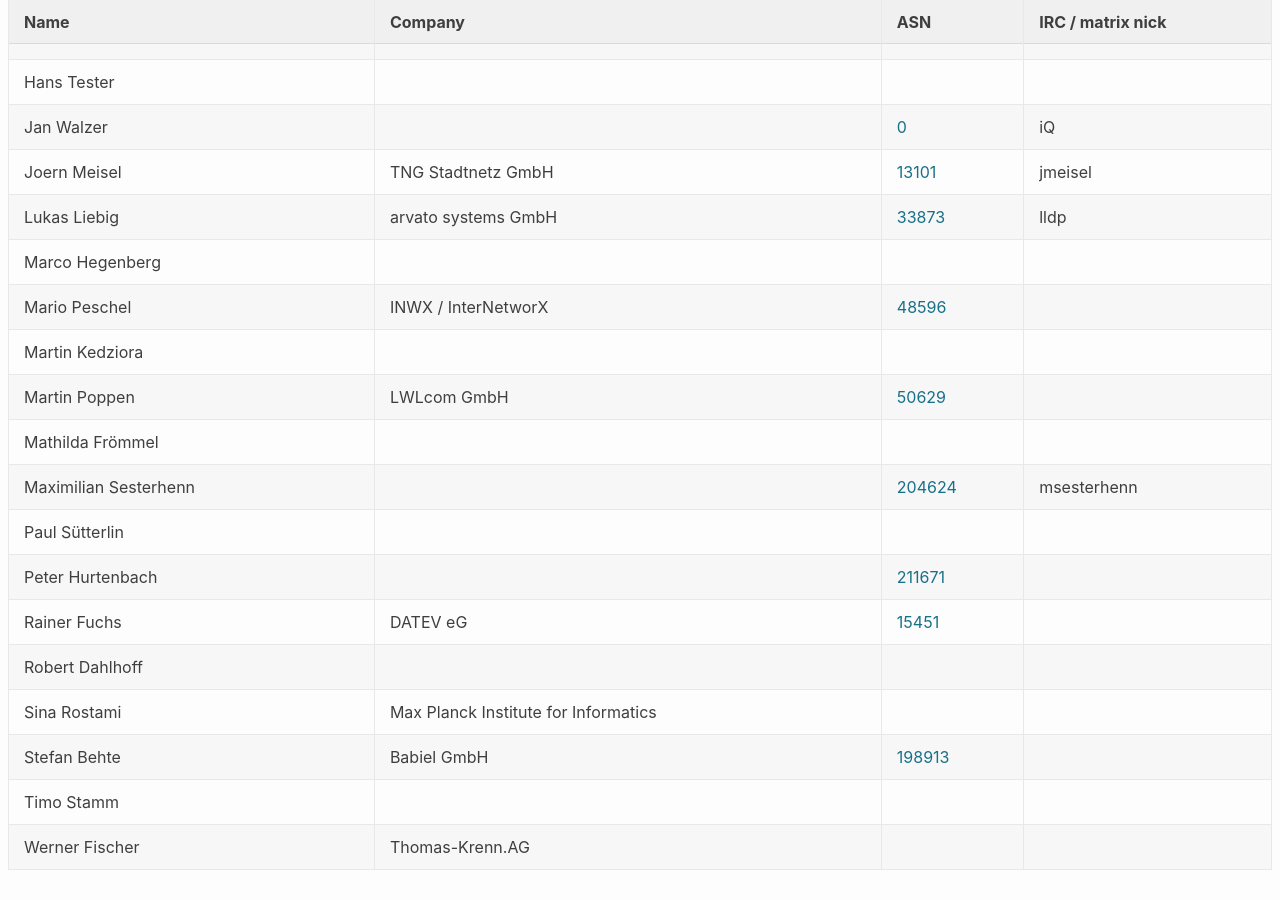
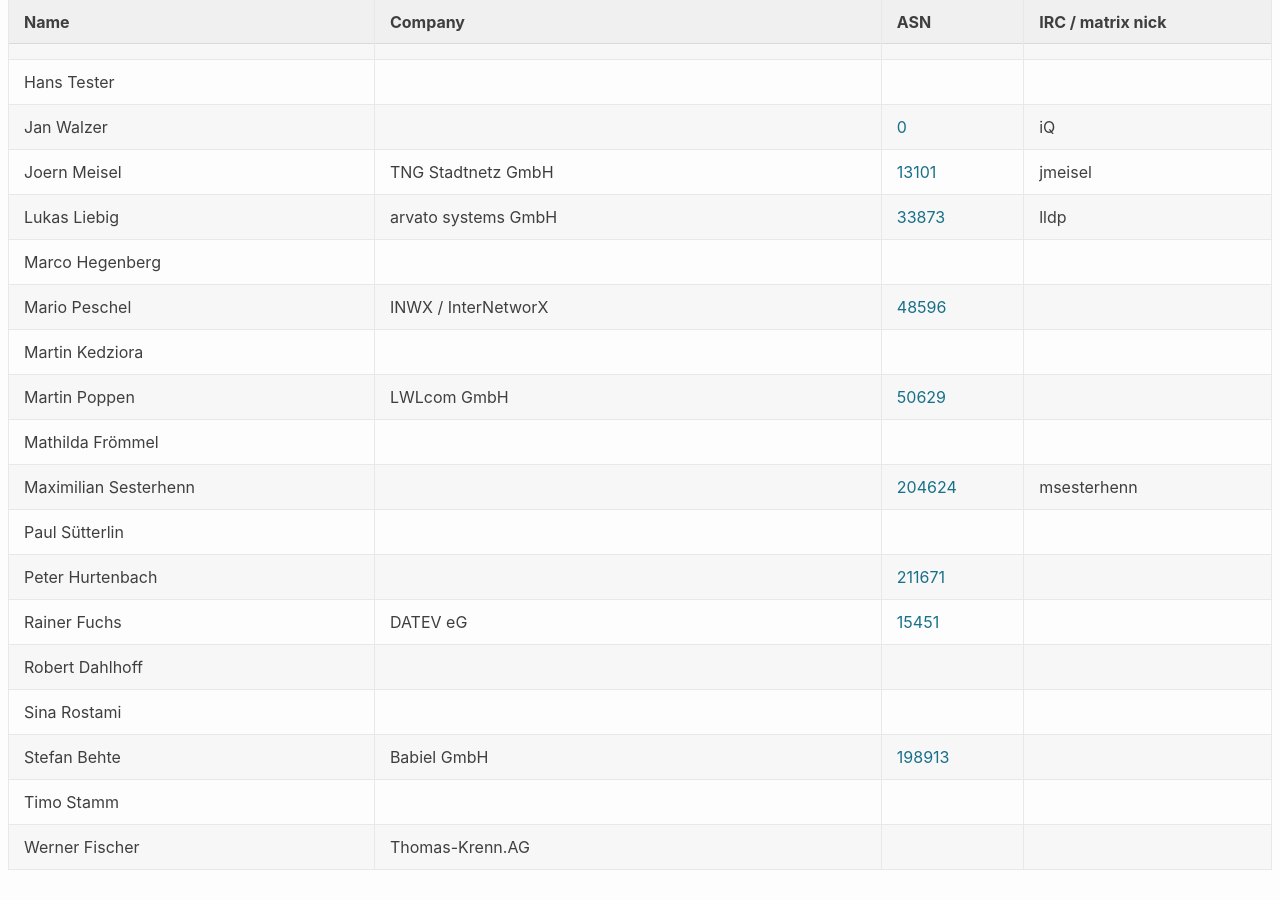
Before and after one commit to denog/pretix-attendeelist, a Jekyll site: the page built from denog16/index.markdown, in a window 1280 px wide and 900 px high, scrolled down 12977 px. Built offline with Jekyll 4.4.1, drawn with Linux system fonts in a browser that asks for light colours.

Commit message:
Latest data: Sat Sep 21 18:32:22 UTC 2024

```diff
--- a/_data/attendees_denog16_online.json
+++ b/_data/attendees_denog16_online.json
@@ -169,7 +169,7 @@
   },
   {
     "name": "Sina Rostami",
-    "company": "Max Planck Institute for Informatics",
+    "company": null,
     "irc": null,
     "asn": null
   },
```
